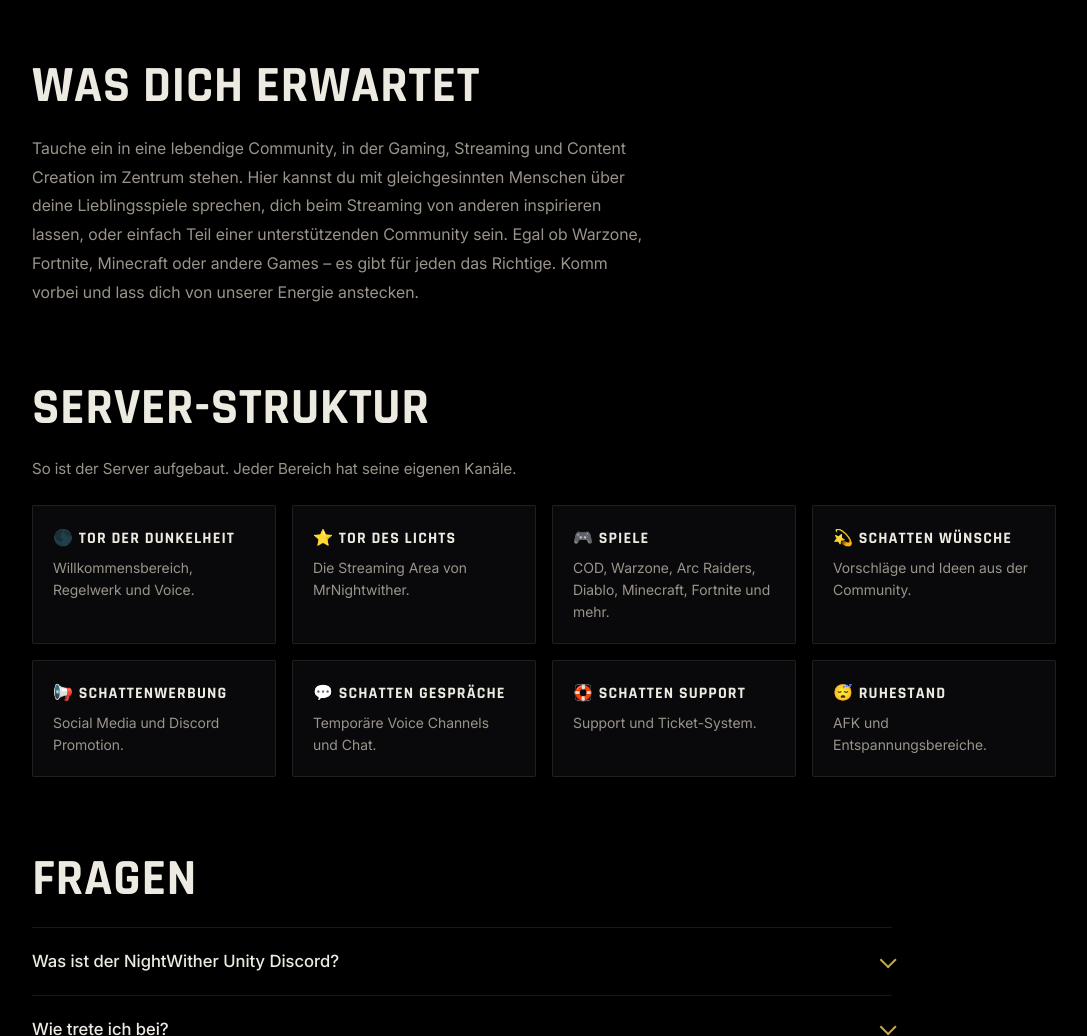
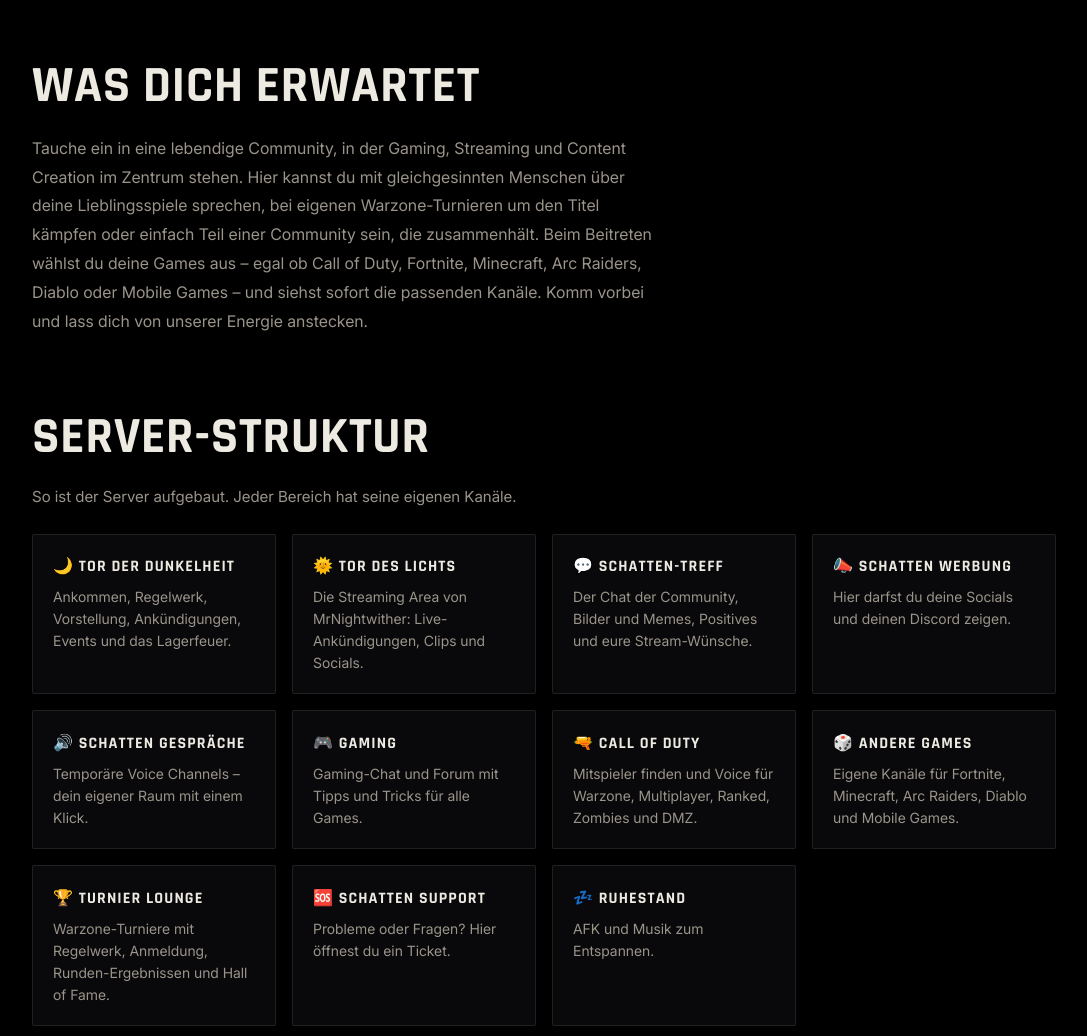
Before and after one commit to MrNightWither/discord, a plain HTML site: page index.html in a window 1280 px wide. Shown: the part 920-1956 px from the top of the page, without its empty margins (96-1183 px from the left). Drawn offline with Linux system fonts and the light colour scheme; no server answers.

Commit message:
Add files via upload

```diff
--- a/index.html
+++ b/index.html
@@ -424,10 +424,10 @@
     <h2 id="infoTitle">Was dich erwartet</h2>
     <p class="sec-lead">
       Tauche ein in eine lebendige Community, in der Gaming, Streaming und Content Creation im Zentrum stehen.
-      Hier kannst du mit gleichgesinnten Menschen über deine Lieblingsspiele sprechen, dich beim Streaming von
-      anderen inspirieren lassen, oder einfach Teil einer unterstützenden Community sein. Egal ob Warzone,
-      Fortnite, Minecraft oder andere Games – es gibt für jeden das Richtige. Komm vorbei und lass dich von
-      unserer Energie anstecken.
+      Hier kannst du mit gleichgesinnten Menschen über deine Lieblingsspiele sprechen, bei eigenen Warzone-Turnieren
+      um den Titel kämpfen oder einfach Teil einer Community sein, die zusammenhält. Beim Beitreten wählst du
+      deine Games aus – egal ob Call of Duty, Fortnite, Minecraft, Arc Raiders, Diablo oder Mobile Games – und
+      siehst sofort die passenden Kanäle. Komm vorbei und lass dich von unserer Energie anstecken.
     </p>
   </section>
 
@@ -435,14 +435,17 @@
     <h2 id="serverTitle">Server-Struktur</h2>
     <p class="sec-note">So ist der Server aufgebaut. Jeder Bereich hat seine eigenen Kanäle.</p>
     <div class="server-grid">
-      <div class="server-item"><h3>🌑 Tor der Dunkelheit</h3><p>Willkommensbereich, Regelwerk und Voice.</p></div>
-      <div class="server-item"><h3>⭐ Tor des Lichts</h3><p>Die Streaming Area von MrNightwither.</p></div>
-      <div class="server-item"><h3>🎮 Spiele</h3><p>COD, Warzone, Arc Raiders, Diablo, Minecraft, Fortnite und mehr.</p></div>
-      <div class="server-item"><h3>💫 Schatten Wünsche</h3><p>Vorschläge und Ideen aus der Community.</p></div>
-      <div class="server-item"><h3>📢 Schattenwerbung</h3><p>Social Media und Discord Promotion.</p></div>
-      <div class="server-item"><h3>💬 Schatten Gespräche</h3><p>Temporäre Voice Channels und Chat.</p></div>
-      <div class="server-item"><h3>🛟 Schatten Support</h3><p>Support und Ticket-System.</p></div>
-      <div class="server-item"><h3>😴 Ruhestand</h3><p>AFK und Entspannungsbereiche.</p></div>
+      <div class="server-item"><h3>🌙 Tor der Dunkelheit</h3><p>Ankommen, Regelwerk, Vorstellung, Ankündigungen, Events und das Lagerfeuer.</p></div>
+      <div class="server-item"><h3>🌞 Tor des Lichts</h3><p>Die Streaming Area von MrNightwither: Live-Ankündigungen, Clips und Socials.</p></div>
+      <div class="server-item"><h3>💬 Schatten-Treff</h3><p>Der Chat der Community, Bilder und Memes, Positives und eure Stream-Wünsche.</p></div>
+      <div class="server-item"><h3>📣 Schatten Werbung</h3><p>Hier darfst du deine Socials und deinen Discord zeigen.</p></div>
+      <div class="server-item"><h3>🔊 Schatten Gespräche</h3><p>Temporäre Voice Channels – dein eigener Raum mit einem Klick.</p></div>
+      <div class="server-item"><h3>🎮 Gaming</h3><p>Gaming-Chat und Forum mit Tipps und Tricks für alle Games.</p></div>
+      <div class="server-item"><h3>🔫 Call of Duty</h3><p>Mitspieler finden und Voice für Warzone, Multiplayer, Ranked, Zombies und DMZ.</p></div>
+      <div class="server-item"><h3>🎲 Andere Games</h3><p>Eigene Kanäle für Fortnite, Minecraft, Arc Raiders, Diablo und Mobile Games.</p></div>
+      <div class="server-item"><h3>🏆 Turnier Lounge</h3><p>Warzone-Turniere mit Regelwerk, Anmeldung, Runden-Ergebnissen und Hall of Fame.</p></div>
+      <div class="server-item"><h3>🆘 Schatten Support</h3><p>Probleme oder Fragen? Hier öffnest du ein Ticket.</p></div>
+      <div class="server-item"><h3>💤 Ruhestand</h3><p>AFK und Musik zum Entspannen.</p></div>
     </div>
   </section>
 
@@ -457,20 +460,28 @@
       <p>Über den Button „Join Discord“ oben auf dieser Seite.</p>
     </details>
     <details>
+      <summary>Was passiert nach dem Beitreten?</summary>
+      <p>Discord stellt dir ein paar kurze Fragen: wie du uns gefunden hast, wie alt du bist, was du zockst und worüber du informiert werden willst. Danach siehst du genau die Kanäle, die zu dir passen. Stell dich gern in #vorstellung vor.</p>
+    </details>
+    <details>
       <summary>Gibt es Regeln?</summary>
-      <p>Ja. Du findest sie unter „Tor der Dunkelheit“ im Kanal #Regelwerk.</p>
+      <p>Ja. Du findest sie unter „🌙 Tor der Dunkelheit“ im Kanal #regelwerk.</p>
+    </details>
+    <details>
+      <summary>Welche Gaming-Kanäle gibt es?</summary>
+      <p>Call of Duty mit Warzone, Multiplayer, Ranked, Zombies und DMZ, dazu Fortnite, Minecraft, Arc Raiders, Diablo und Mobile Games. Deine Spiele kannst du jederzeit unter „Kanäle &amp; Rollen“ ändern.</p>
+    </details>
+    <details>
+      <summary>Wie kann ich bei einem Turnier mitmachen?</summary>
+      <p>Turniere sind ab 18 Jahren. Hol dir unter „Kanäle &amp; Rollen“ die Rolle 🏆 Turnier, dann siehst du die Turnier Lounge mit Regelwerk und Anmeldung. Anmelden kannst du dich dort oder auf <a href="https://nightwither.de">nightwither.de</a> unter Events &amp; News.</p>
     </details>
     <details>
       <summary>Kann ich streamen oder Content posten?</summary>
-      <p>Ja, dafür gibt es eigene Kanäle.</p>
-    </details>
-    <details>
-      <summary>Welche Gaming-Kanäle gibt es?</summary>
-      <p>Call of Duty, Warzone, Arc Raiders, Diablo, Minecraft, Fortnite, Mobile Games und mehr.</p>
+      <p>Ja. Deine Socials und deinen Discord darfst du im Bereich „📣 Schatten Werbung“ zeigen.</p>
     </details>
     <details>
       <summary>Wie erreiche ich euch?</summary>
-      <p>Über den Bereich „🛟 Schatten Support“ auf dem Server. Dort kannst du ein Ticket öffnen. Oder per E Mail an <a href="mailto:nwu.business@nightwither.de">nwu.business@nightwither.de</a>.</p>
+      <p>Über den Bereich „🆘 Schatten Support“ auf dem Server. Dort kannst du ein Ticket öffnen. Oder per E-Mail an <a href="mailto:nwu.business@nightwither.de">nwu.business@nightwither.de</a>.</p>
     </details>
   </section>
 
```
